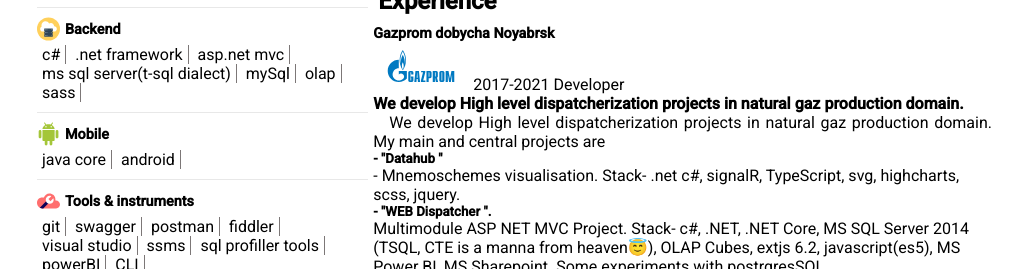
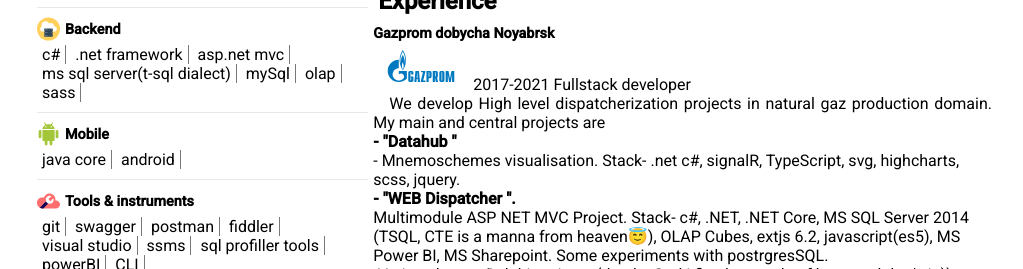
Before and after one commit to klel/rsschool-cv, a plain HTML site: page index.html in a window 1280 px wide. Shown: the part 516-785 px from the top of the page, without its empty margins (128-1151 px from the left). Drawn offline with nearby package versions, Linux system fonts and the light colour scheme.

Commit message:
fix: change avatar path

```diff
--- a/index.html
+++ b/index.html
@@ -26,7 +26,7 @@
             <h1 class="avatar__name">Elmar Klimov</h1>
             <picture class="avatar__box">
                 <!-- <img class="avatar__img" src="./assets/me.webp" alt="Elmar's face" /> -->
-                <img class="avatar__img" src="./assets/me.jpg" alt="Elmar's face" />
+                <img class="avatar__img" src="./assets/me.JPG" alt="Elmar's face" />
             </picture>
             <div class="avatar__joke">
                 <span>my face when i got your offer :)</span>
@@ -226,17 +226,16 @@
                 <h3>Gazprom dobycha Noyabrsk</h3>
                 <img src="./assets/gazprom.svg " alt="Gazprom logo" />
                 <span>2017-2021</span>
-                <span>Developer</span>
-                <h4>We develop High level dispatcherization projects in natural gaz production domain.</h4>
+                <span>Fullstack developer</span>
                 <p>
                     We develop High level dispatcherization projects in natural gaz production domain. My main and central projects are
                 </p>
                 <ul>
                     <li>
-                        <h5>- "Datahub "</h5>
+                        <h4>- "Datahub "</h4>
                         - Mnemoschemes visualisation. Stack- .net c#, signalR, TypeScript, svg, highcharts, scss, jquery.</li>
                     <li>
-                        <h5>- "WEB Dispatcher ".</h5>
+                        <h4>- "WEB Dispatcher ".</h4>
                         Multimodule ASP NET MVC Project. Stack- c#, .NET, .NET Core, MS SQL Server 2014 (TSQL, CTE is a manna from heaven😇), OLAP Cubes, extjs 6.2, javascript(es5), MS Power BI, MS Sharepoint. Some experiments with postrgresSQL.</li>
                     <li>-Various lagacy Delphi projects (thanks God I fixed a couple of bugs and that's it:))</li>
                     <li>I had some experience with OSI Soft IoT (AFSDK, WEB API a little). As well as IoT Zyfra which based on microservices architecture.</li>
```
